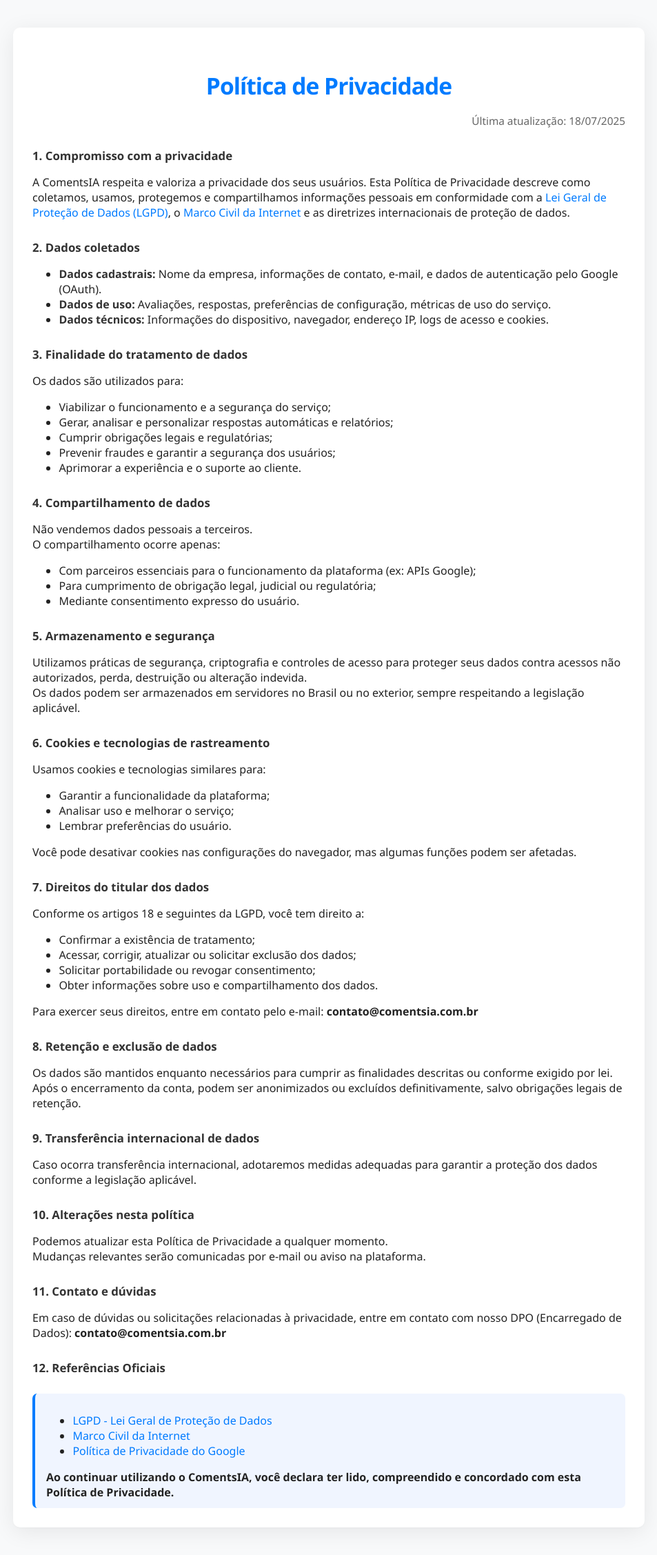
After one commit to Andersonmendes2025/ComentsIA, a Flask app: page /privacy-policy in a window 1280 px wide. The commit adds this page. Shown: the whole page at 69% size, without its empty margins (163-1116 px from the left). Run offline with Flask 3, Linux system fonts and the light colour scheme.

```diff
--- a/main.py
+++ b/main.py
@@ -212,6 +212,10 @@
         html += f"<li>ID: {h.id} | User: {h.user_id} | Nome: {h.nome_arquivo} | Data: {h.data_criacao}</li>"
     html += "</ul>"
     return html
+@app.route('/privacy-policy')
+def privacy_policy():
+    return render_template('privacy-policy.html')
+
 @app.route('/relatorio', methods=['GET', 'POST'])
 def gerar_relatorio():
     if 'credentials' not in flask.session:
--- /dev/null
+++ b/templates/privacy-policy.html
@@ -0,0 +1,183 @@
+<!DOCTYPE html>
+<html lang="pt-br">
+<head>
+    <meta charset="UTF-8">
+    <title>Política de Privacidade | ComentsIA</title>
+    <meta name="viewport" content="width=device-width, initial-scale=1">
+    <style>
+        body {
+            background: #f8f9fa;
+            color: #222;
+            font-family: 'Segoe UI', 'Arial', sans-serif;
+            padding: 0;
+            margin: 0;
+        }
+        .container {
+            max-width: 860px;
+            margin: 40px auto 40px auto;
+            background: #fff;
+            border-radius: 10px;
+            box-shadow: 0 6px 32px rgba(0,0,0,0.08), 0 1.5px 3px rgba(0,0,0,0.02);
+            padding: 38px 28px 28px 28px;
+        }
+        h1 {
+            color: #007bff;
+            font-size: 2.1rem;
+            margin-bottom: 18px;
+            letter-spacing: -1px;
+            text-align: center;
+        }
+        h2, h3 {
+            color: #007bff;
+            margin-top: 32px;
+            font-size: 1.2rem;
+        }
+        ul, ol {
+            margin-left: 1.2em;
+            padding-left: 1.2em;
+        }
+        a {
+            color: #007bff;
+            text-decoration: none;
+        }
+        a:hover {
+            text-decoration: underline;
+        }
+        .section-title {
+            font-weight: bold;
+            color: #333;
+            margin-top: 28px;
+            font-size: 1.05rem;
+        }
+        .item-bold {
+            font-weight: 600;
+            color: #333;
+        }
+        .links-uteis {
+            background: #f0f5ff;
+            border-left: 4px solid #007bff;
+            padding: 12px 16px;
+            border-radius: 7px;
+            margin-top: 26px;
+        }
+        .atualizacao {
+            color: #666;
+            text-align: right;
+            font-size: 0.96rem;
+            margin-bottom: 8px;
+        }
+        @media (max-width: 620px) {
+            .container { padding: 18px 3vw; }
+            h1 { font-size: 1.4rem; }
+        }
+    </style>
+</head>
+<body>
+    <div class="container">
+        <h1>Política de Privacidade</h1>
+        <div class="atualizacao">Última atualização: 18/07/2025</div>
+
+        <div class="section-title">1. Compromisso com a privacidade</div>
+        <p>
+            A ComentsIA respeita e valoriza a privacidade dos seus usuários. Esta Política de Privacidade descreve como coletamos, usamos, protegemos e compartilhamos informações pessoais em conformidade com a <a href="https://www.planalto.gov.br/ccivil_03/_ato2015-2018/2018/lei/L13709compilado.htm" target="_blank">Lei Geral de Proteção de Dados (LGPD)</a>, o <a href="https://www.planalto.gov.br/ccivil_03/_ato2011-2014/2014/lei/l12965.htm" target="_blank">Marco Civil da Internet</a> e as diretrizes internacionais de proteção de dados.
+        </p>
+
+        <div class="section-title">2. Dados coletados</div>
+        <ul>
+            <li><span class="item-bold">Dados cadastrais:</span> Nome da empresa, informações de contato, e-mail, e dados de autenticação pelo Google (OAuth).</li>
+            <li><span class="item-bold">Dados de uso:</span> Avaliações, respostas, preferências de configuração, métricas de uso do serviço.</li>
+            <li><span class="item-bold">Dados técnicos:</span> Informações do dispositivo, navegador, endereço IP, logs de acesso e cookies.</li>
+        </ul>
+
+        <div class="section-title">3. Finalidade do tratamento de dados</div>
+        <p>
+            Os dados são utilizados para:
+        </p>
+        <ul>
+            <li>Viabilizar o funcionamento e a segurança do serviço;</li>
+            <li>Gerar, analisar e personalizar respostas automáticas e relatórios;</li>
+            <li>Cumprir obrigações legais e regulatórias;</li>
+            <li>Prevenir fraudes e garantir a segurança dos usuários;</li>
+            <li>Aprimorar a experiência e o suporte ao cliente.</li>
+        </ul>
+
+        <div class="section-title">4. Compartilhamento de dados</div>
+        <p>
+            Não vendemos dados pessoais a terceiros.<br>
+            O compartilhamento ocorre apenas:
+        </p>
+        <ul>
+            <li>Com parceiros essenciais para o funcionamento da plataforma (ex: APIs Google);</li>
+            <li>Para cumprimento de obrigação legal, judicial ou regulatória;</li>
+            <li>Mediante consentimento expresso do usuário.</li>
+        </ul>
+
+        <div class="section-title">5. Armazenamento e segurança</div>
+        <p>
+            Utilizamos práticas de segurança, criptografia e controles de acesso para proteger seus dados contra acessos não autorizados, perda, destruição ou alteração indevida.<br>
+            Os dados podem ser armazenados em servidores no Brasil ou no exterior, sempre respeitando a legislação aplicável.
+        </p>
+
+        <div class="section-title">6. Cookies e tecnologias de rastreamento</div>
+        <p>
+            Usamos cookies e tecnologias similares para:
+        </p>
+        <ul>
+            <li>Garantir a funcionalidade da plataforma;</li>
+            <li>Analisar uso e melhorar o serviço;</li>
+            <li>Lembrar preferências do usuário.</li>
+        </ul>
+        <p>
+            Você pode desativar cookies nas configurações do navegador, mas algumas funções podem ser afetadas.
+        </p>
+
+        <div class="section-title">7. Direitos do titular dos dados</div>
+        <p>
+            Conforme os artigos 18 e seguintes da LGPD, você tem direito a:
+        </p>
+        <ul>
+            <li>Confirmar a existência de tratamento;</li>
+            <li>Acessar, corrigir, atualizar ou solicitar exclusão dos dados;</li>
+            <li>Solicitar portabilidade ou revogar consentimento;</li>
+            <li>Obter informações sobre uso e compartilhamento dos dados.</li>
+        </ul>
+        <p>
+            Para exercer seus direitos, entre em contato pelo e-mail: <b>contato@comentsia.com.br</b>
+        </p>
+
+        <div class="section-title">8. Retenção e exclusão de dados</div>
+        <p>
+            Os dados são mantidos enquanto necessários para cumprir as finalidades descritas ou conforme exigido por lei.<br>
+            Após o encerramento da conta, podem ser anonimizados ou excluídos definitivamente, salvo obrigações legais de retenção.
+        </p>
+
+        <div class="section-title">9. Transferência internacional de dados</div>
+        <p>
+            Caso ocorra transferência internacional, adotaremos medidas adequadas para garantir a proteção dos dados conforme a legislação aplicável.
+        </p>
+
+        <div class="section-title">10. Alterações nesta política</div>
+        <p>
+            Podemos atualizar esta Política de Privacidade a qualquer momento.<br>
+            Mudanças relevantes serão comunicadas por e-mail ou aviso na plataforma.
+        </p>
+
+        <div class="section-title">11. Contato e dúvidas</div>
+        <p>
+            Em caso de dúvidas ou solicitações relacionadas à privacidade, entre em contato com nosso DPO (Encarregado de Dados): <b>contato@comentsia.com.br</b>
+        </p>
+
+        <div class="section-title">12. Referências Oficiais</div>
+        <div class="links-uteis">
+            <ul>
+                <li><a href="https://www.planalto.gov.br/ccivil_03/_ato2015-2018/2018/lei/L13709compilado.htm" target="_blank">LGPD - Lei Geral de Proteção de Dados</a></li>
+                <li><a href="https://www.planalto.gov.br/ccivil_03/_ato2011-2014/2014/lei/l12965.htm" target="_blank">Marco Civil da Internet</a></li>
+                <li><a href="https://policies.google.com/" target="_blank">Política de Privacidade do Google</a></li>
+            </ul>
+            <div style="margin-top:10px;">
+                <b>Ao continuar utilizando o ComentsIA, você declara ter lido, compreendido e concordado com esta Política de Privacidade.</b>
+            </div>
+        </div>
+    </div>
+</body>
+</html>
```
Also changed, not shown: templates/settings.html (+10 -4 lines).
